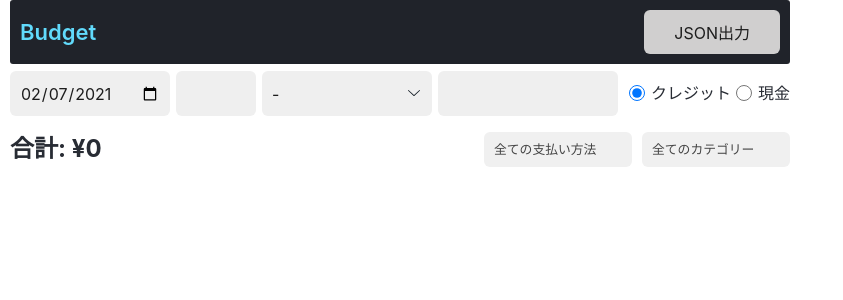
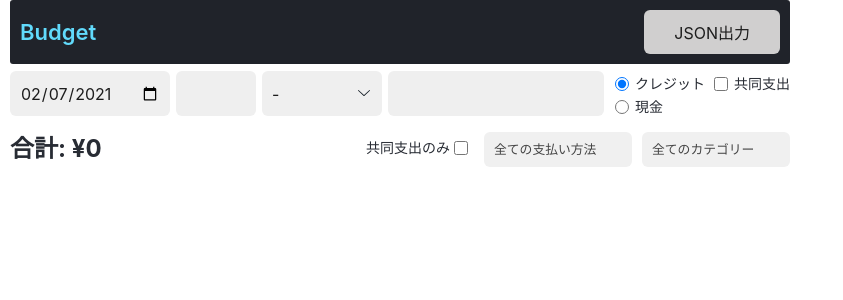
Before and after one commit to ursa39/budget-app, a React (Create React App) app: page / in a window 1280 px wide. Shown: the top 300 px of the page, without its empty margins (0-843 px from the left). Built offline with nearby package versions, Linux system fonts and the light colour scheme.

Commit message:
feat: 🎸 共同支出機能追加
フォームに共同支出チェックボックスを追加。trueのものだけにフィルター表示できるようにする。

✅ Closes: #6

```diff
--- a/src/app/Form.js
+++ b/src/app/Form.js
@@ -37,6 +37,11 @@ function Form(props) {
     setInputPayment(e.target.value);
   };
 
+  const [inputShared, setIinputShared] = useState(false);
+  const handleSharedChange = (e) => {
+    setIinputShared(e.target.checked);
+  };
+
   const resetInputValue = () => {
     setInputDate(DateTime.local().toFormat("yyyy-MM-dd"));
     setInputPrice("");
@@ -57,6 +62,7 @@ function Form(props) {
         category: inputCategory,
         desc: inputDesc,
         pay: inputPayment,
+        shared: inputShared
       })
     );
     dispatch(currentSaved());
@@ -103,6 +109,10 @@ function Form(props) {
         <label><input defaultChecked className="budget-form__radio" name="payment" type="radio" value="credit" onChange={handlePaymentChange} />クレジット</label>
         <label><input className="budget-form__radio" name="payment" type="radio" value="cash" onChange={handlePaymentChange} />現金</label>
       </div>
+      <div className="budget-form__shared">
+        <input type="checkbox" checked={inputShared} onChange={handleSharedChange}></input>
+        共同支出
+      </div>
     </form>
   );
 }
--- a/src/app/Form.scss
+++ b/src/app/Form.scss
@@ -20,7 +20,21 @@
     flex: 1;
   }
   &__category {
-    width: 170px;
+    width: 120px;
+  }
+  &__shared,
+  &__payment {
+    font-size: 14px;
+  }
+  &__shared {
+    align-self: flex-start;
+  }
+  &__payment {
+    width: 100px;
+
+    label {
+      margin-bottom: 0;
+    }
   }
   &__submit {
     display: none !important;
--- a/src/features/current/CurrentList.js
+++ b/src/features/current/CurrentList.js
@@ -15,6 +15,7 @@ function CurrentList(props) {
   const dispatch = useDispatch();
   const [currentCategory, setCurrentCategory] = useState("all");
   const [currentPayment, setcurrentPayment] = useState("all");
+  const [sharedOnly, setsharedOnly] = useState(false);
 
   const categoryFilter = (items) => {
     if (currentCategory === "all") return items;
@@ -28,7 +29,13 @@ function CurrentList(props) {
       return item.pay === currentPayment;
     });
   };
-  const list = paymentFilter(categoryFilter(useSelector((state) => state.current)));
+
+  const sharedFilter = (items) => {
+    if (!sharedOnly) return items;
+    return items.filter((item) => item.shared);
+  }
+
+  const list = sharedFilter(paymentFilter(categoryFilter(useSelector((state) => state.current))));
 
   const handleCategoryChange = (e) => {
     setCurrentCategory(e.target.value);
@@ -41,7 +48,10 @@ function CurrentList(props) {
   const handleDelete = (id) => {
     dispatch(currentDeleted(id));
     dispatch(currentSaved());
+  }
 
+  const handleShared = (e) => {
+    setsharedOnly(e.target.checked);
   }
 
   const items = list.map((item, index) => {
@@ -90,6 +100,7 @@ function CurrentList(props) {
     <Fragment>
       <div className="budget-list__header">
         <span className="price-sum">合計: ¥{priceSum.toLocaleString()}</span>
+        <span className="shared-only">共同支出のみ<input type="checkbox" checked={sharedOnly} onChange={handleShared}></input></span>
         <select
           className={`budget-payment__select ${currentPayment}`}
           value={currentPayment}
--- a/src/features/current/CurrentList.scss
+++ b/src/features/current/CurrentList.scss
@@ -5,6 +5,15 @@
   font-weight: bold;
   font-size: 24px;
   margin: 0 auto 0 0;
+}
+.shared-only {
+  display: flex;
+  align-self: center;
+  font-size: 14px;
+
+  input[type="checkbox"] {
+    margin-left: 4px;
+  }
 }
 
 .budget-list {
```
